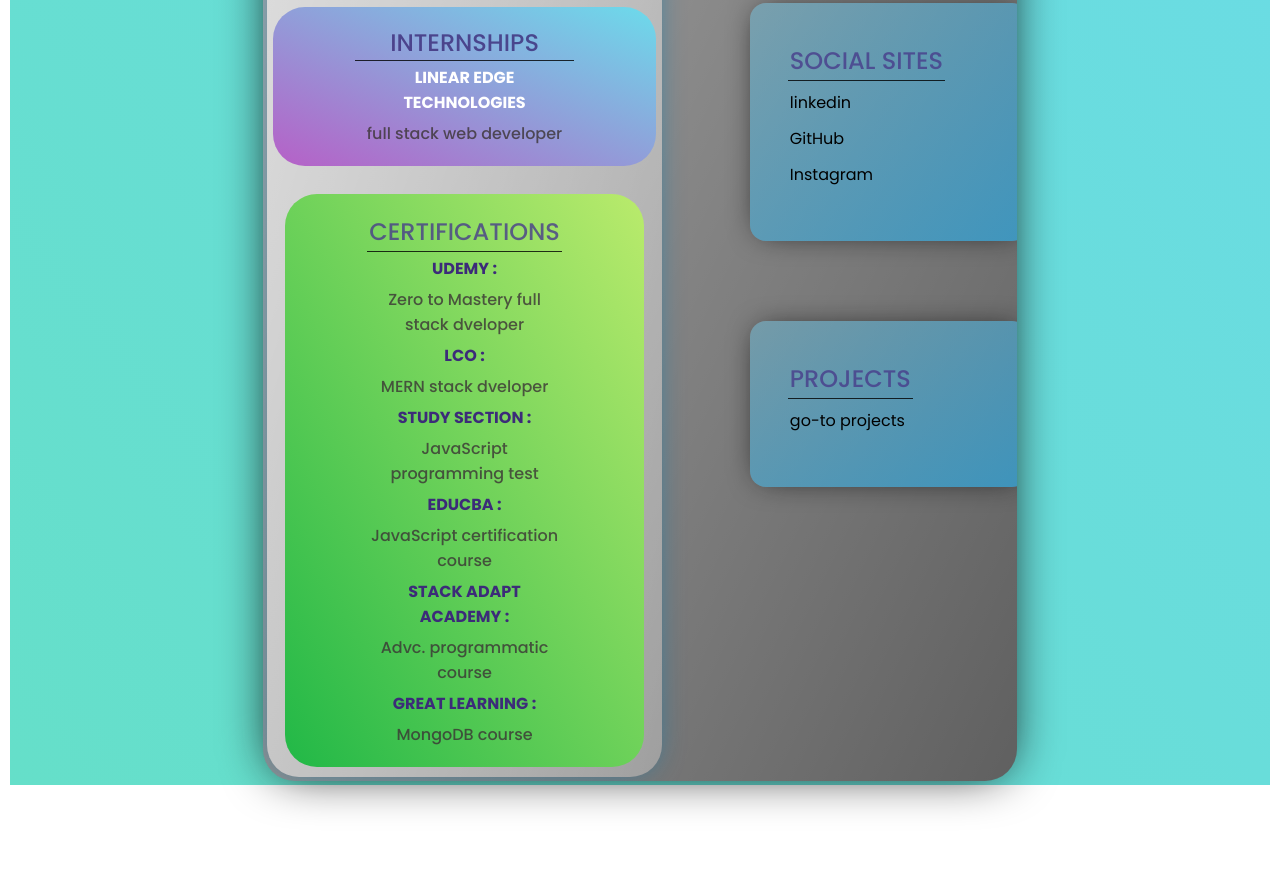
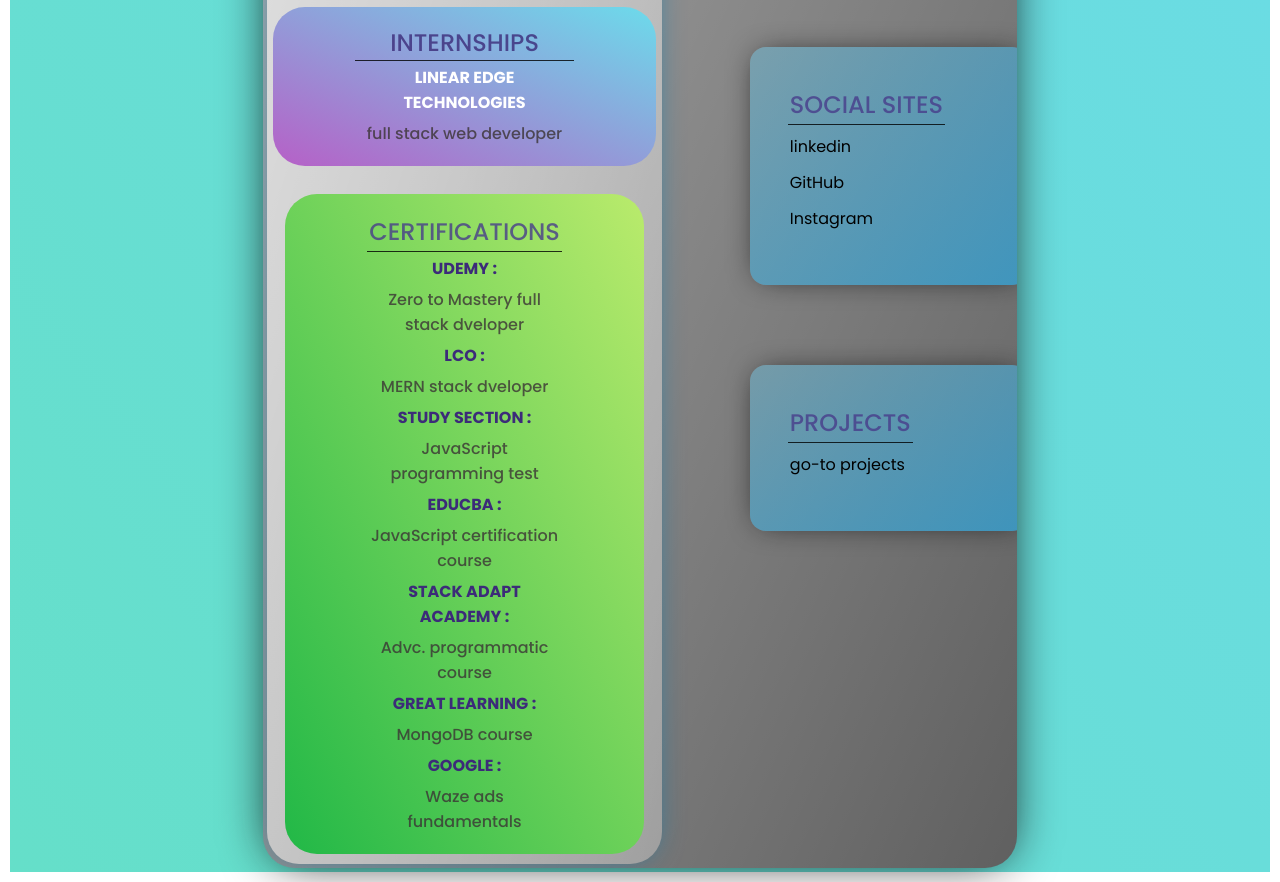
Before and after one commit to nishanthr18/nishanthr18.github.io, a plain HTML site: page index.html in a window 1280 px wide. Shown: the part 771-1653 px from the top of the page. Before the commit the page ends 1566 px from the top, so only its background shows below. Drawn offline with Linux system fonts and the light colour scheme.

Commit message:
Update index.html

```diff
--- a/index.html
+++ b/index.html
@@ -56,6 +56,7 @@
             <h4>EDUCBA :</h4><p>JavaScript certification course</p>
             <h4>STACK ADAPT ACADEMY :</h4><p>Advc. programmatic course</p>
             <h4>GREAT LEARNING :</h4><p>MongoDB course</p>
+            <h4>GOOGLE :</h4><p>Waze ads fundamentals</p>
           </div>
         </div>
         <div class="games">
```
